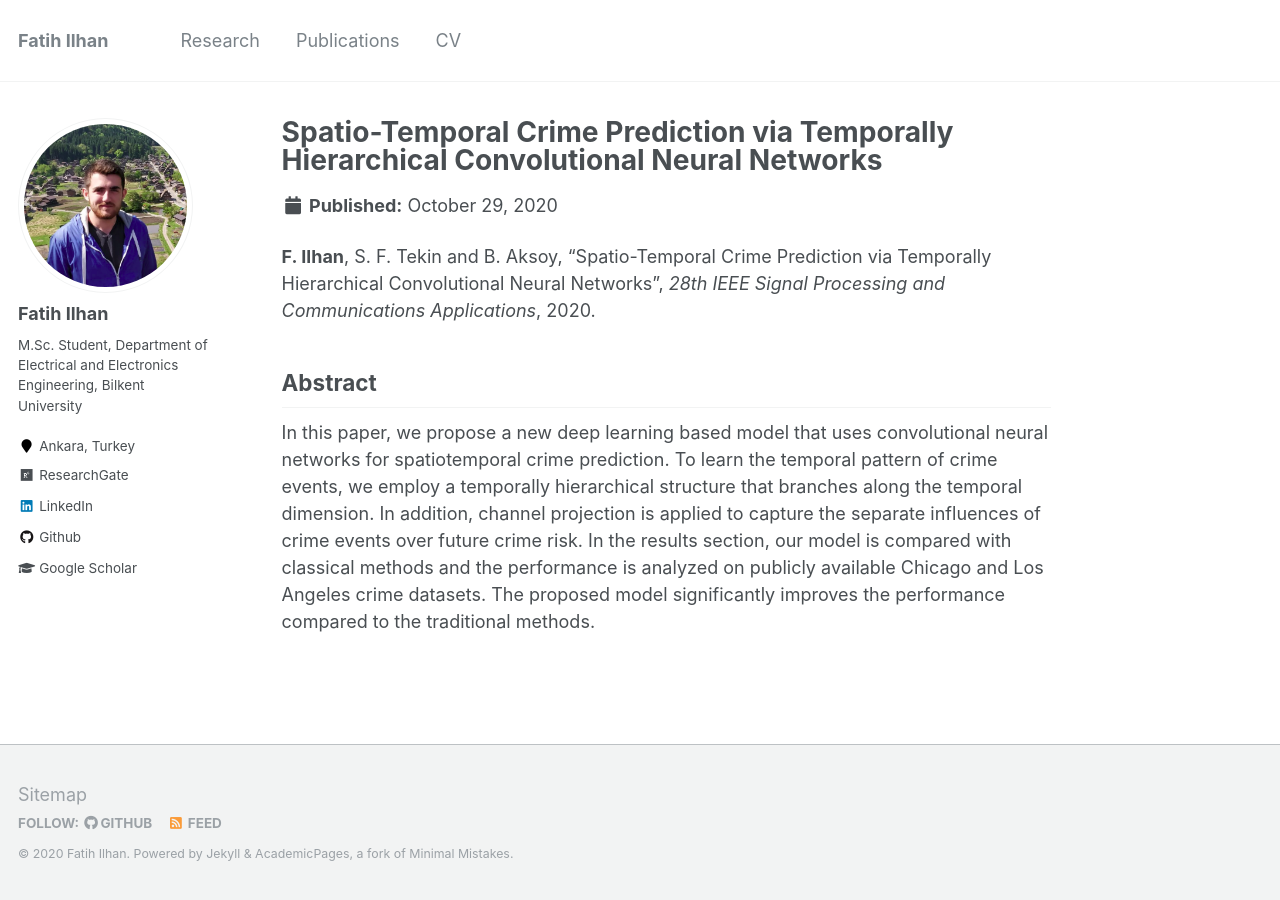
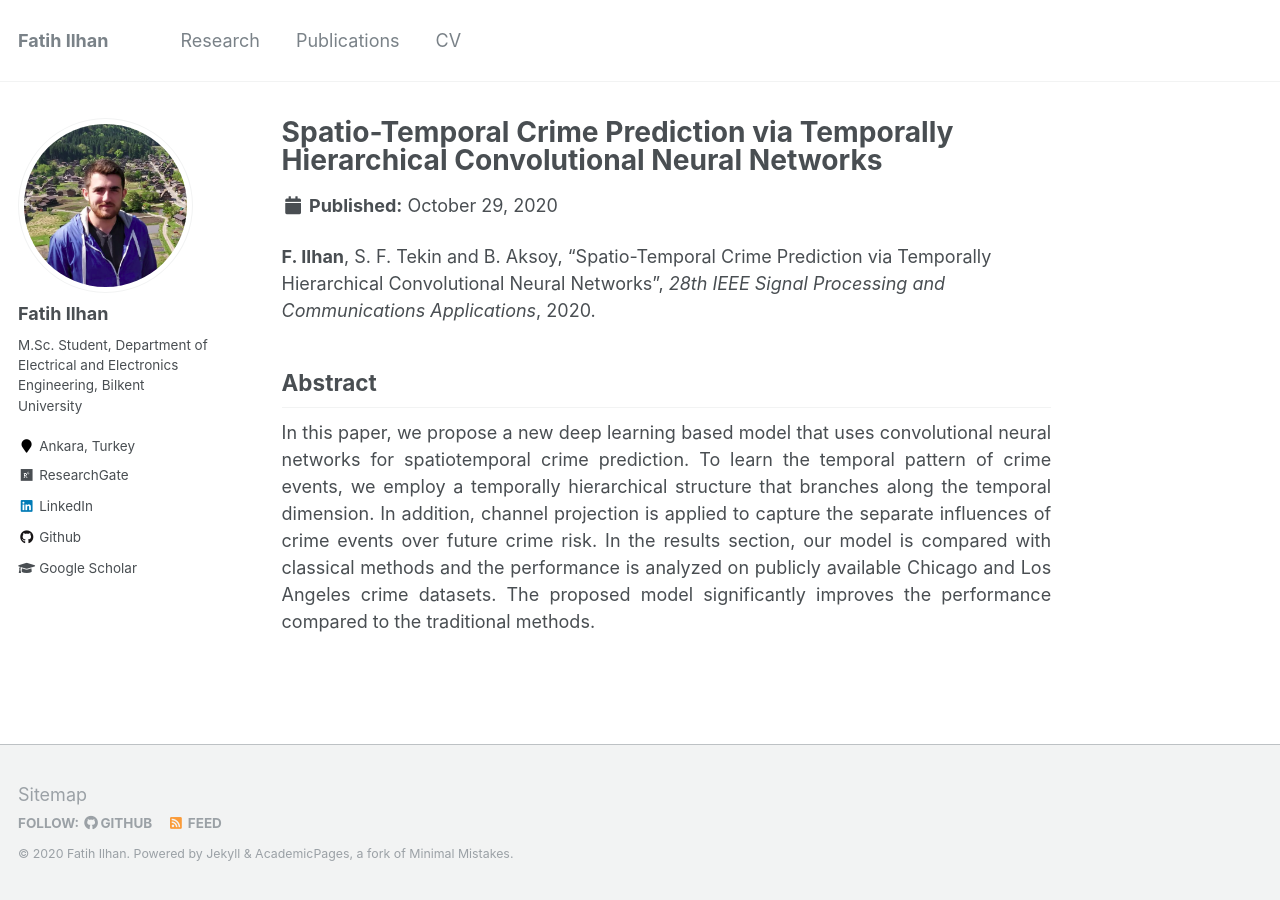
Before and after one commit to fatih-ilhan/fatih-ilhan.github.io, a Jekyll site: the page built from _publications/THCNN.md, in a window 1280 px wide. Built offline with Jekyll 4.4.1, drawn with Linux system fonts in a browser that asks for light colours.

Commit message:
Update THCNN.md

```diff
--- a/_publications/THCNN.md
+++ b/_publications/THCNN.md
@@ -7,7 +7,7 @@ permalink: /publications/THCNN
 
 
 ## Abstract
-In this paper, we propose a new deep learning
+<div style="text-align: justify">In this paper, we propose a new deep learning
 based model that uses convolutional neural networks for spatiotemporal
 crime prediction. To learn the temporal pattern of
 crime events, we employ a temporally hierarchical structure that
@@ -17,4 +17,4 @@ events over future crime risk. In the results section, our model is
 compared with classical methods and the performance is analyzed
 on publicly available Chicago and Los Angeles crime datasets.
 The proposed model significantly improves the performance
-compared to the traditional methods.
+compared to the traditional methods.</div>
```
